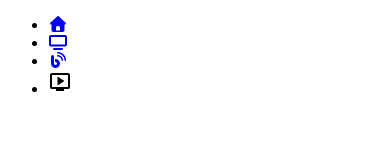
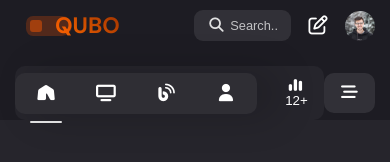
Before and after one commit to TuhinCds/QUBO, a plain HTML site: page index.html in a window 390 px wide. Drawn offline with nearby package versions, Linux system fonts and the light colour scheme.

Commit message:
added new

```diff
--- a/assets/css/components.css
+++ b/assets/css/components.css
@@ -0,0 +1,241 @@
+/* header start*/
+.header {
+    width: 100%;
+    display: flex;
+    align-items: center;
+    padding: 10px 15px;
+    background: var(--layout-color);
+    flex-direction: column;
+}
+.header-content {
+    display: flex;
+    align-items: center;
+}
+.nav-menu-define-1  {
+    margin-left: 00px;
+    background: var(--white-transparent-5);
+    border-radius: 10px;
+}
+.nav-menu-define-1 ul {
+    display: flex;
+    align-items: center;
+    list-style: none;
+    gap: 80px;
+    padding: 10px 20px;
+}
+.nav-menu-define-1 ul li button{
+    font-size: 1.30em;
+    text-decoration: none;
+    color: var(--white-100);
+    border: none;
+    background-color: transparent;
+}
+
+.header-right-side-content ul {
+    height: 100%;
+    display: flex;
+    align-items: center;
+    list-style: none;
+    gap: 15px;
+
+}
+.header-right-side-content {
+    overflow: hidden;
+}
+.logo-container {
+    margin-left: 40px;
+}
+.logo {
+    background: linear-gradient(39deg, rgb(255, 106, 0), rgb(158, 50, 0));
+    font-weight: bold;
+    font-size: 1.4rem;
+    -webkit-background-clip: text;
+    position: relative;
+    -webkit-text-fill-color: transparent;
+}
+.logo::before {
+    position: absolute;
+    content: "";
+    width: 46px;
+    height: 20px;
+    background: rgba(255, 85, 0, 0.234);
+    border-radius: 50px 70px 70px 50px;
+    left: -29px;
+    top: 50%;
+    transform: translateY(-50%);
+
+
+}
+.logo::after {
+    position: absolute;
+    content: "";
+    width: 12px;
+    height: 12px;
+    background: rgb(255, 89, 0);
+    border-radius: 3px;
+    left: -25.5px;
+    top: 50%;
+    transform: translateY(-50%);
+    animation: animateLogo  3s cubic-bezier(0.4, 0, 0.2, 1) infinite;
+}
+@keyframes animateLogo{
+   0% {
+    background: rgba(255, 89, 0, 1);
+  }
+  50% {
+    background: rgba(255, 89, 0, 0);
+  }
+  100% {
+    background: rgba(255, 89, 0, 1);
+  }
+}
+.header-right-side-content ul li button {
+    font-size: 1.2rem;
+    text-decoration: none;
+    color: var(--white-100);
+    border: none;
+    background: transparent;
+
+}
+.header-right-side-content ul li:first-child button{
+    background: var(--white-transparent-9);
+}
+.search-show-outer {
+    display: flex;
+    align-items: center;
+    background: var(--white-transparent-9);
+    padding: 8px 13px;
+    border-radius: 9px;
+    cursor: pointer;
+    transition: background .2s;
+}
+.search-show-outer:hover {
+    background: var(--white-transparent-15);
+}
+.search-show-inner  {
+    display: flex;
+    align-items: center;
+    gap: 5px;
+}
+.search-show-inner span {
+    font-size: .8rem;
+    display: flex;
+    align-items: center;
+    justify-content: center;
+    color: var(--white-transparent-70);
+}
+.search-show-inner i {
+    font-size: .9rem;
+    color: var(--white-transparent-83);
+}
+.User-profile img{
+    width: 30px;
+    height: 30px;
+    object-fit: cover;
+    border-radius: 10000px;
+}
+.User-profile {
+    display: flex;
+    align-items: center;
+}
+.nav-menu-define-1 ul li.active {
+    position: relative;
+}
+.nav-menu-define-1 ul li.active::after {
+    position: absolute;
+    content: "";
+    width: 100%;
+    height: 2px;
+    background: var(--white-transparent-83);
+    border-radius: 10p;
+    left: 0;
+    right: 0;
+    border-radius: 100px;
+    bottom: -23px;
+
+
+}
+.header-row1 {
+    display: flex;
+    align-items: center;
+    justify-content: space-between;
+    width: 100% ;
+}
+.header-row2 {
+    display: flex;
+    align-items: center;
+    margin-top: 25px;
+    width: 100%;
+}
+.header-row2 {
+    display: none;
+    align-items: center;
+    justify-content: space-between;
+}
+.nav-menu-define-2 {
+    margin-left: 0px;
+    background: var(--white-transparent-5);
+    border-radius: 10px;
+    box-shadow: 20px 0px 40px var(--black-transparent-40);
+}
+.nav-menu-define-2 ul {
+    display: flex;
+    align-items: center;
+    list-style: none;
+    gap: 38px;
+    padding: 10px 20px;
+}
+.nav-menu-define-2 ul li button{
+    font-size: 1.1em;
+    text-decoration: none;
+    color: var(--white-100);
+    border: none;
+    background-color: transparent;
+}
+
+.nav-menu-define-2 ul li.active {
+    position: relative;
+}
+.nav-menu-define-2 ul li.active::after {
+    position: absolute;
+    content: "";
+    width: calc(100% + 10px);
+    height: 2px;
+    background: var(--white-transparent-83);
+    border-radius: 10px;
+    left: 50%;
+    right: 0;
+    border-radius: 100px;
+    bottom: -19px;
+    transform: translateX(-50%);
+
+
+}
+#MenuControllerId {
+    padding: 10px 15px;
+    border: none;
+    border-radius: 10px;
+    background: var(--white-transparent-9);
+    color: var(--white-100);
+    font-size: 1.05rem;
+}
+.jobs-selection {
+    padding: 12px 15px;
+    border: none;
+    border-radius: 10px;
+    background: none;
+    color: var(--white-100)
+
+}
+.header-row2-sideLeft {
+    display: flex;
+    align-items: center;
+    gap: 10px;
+    background: var(--white-transparent-5);
+    border-radius: 10px;
+}
+#newJobs {
+    margin-left: 2px;
+    font-weight: 500;
+}
+/* Header end */
--- a/assets/css/layout.css
+++ b/assets/css/layout.css
@@ -0,0 +1,11 @@
+body {
+    width: 100%;
+    height: 100vh;
+    display: grid;
+    grid-template-areas:
+    "header header"
+    "main main"
+    ;
+    grid-template-columns: 1fr;
+    grid-template-rows: var(--header-height) 1fr auto;
+}
--- a/assets/css/responsve.css
+++ b/assets/css/responsve.css
@@ -0,0 +1,21 @@
+@media (max-width: 768px) {
+    .header-content{
+        display: none;
+    }
+    body {
+        grid-template-rows: var(--header-height-two) 1fr auto ;
+    }
+    .header-row2 {
+        display: flex;
+        align-items: center;
+    }
+}
+@media (max-width: 1024px) {
+
+}
+@media (max-width: 500px) {
+
+}
+@media (max-width: 450px) {
+
+}
--- a/assets/css/style.css
+++ b/assets/css/style.css
@@ -0,0 +1,34 @@
+@import url('https://fonts.googleapis.com/css2?family=DM+Sans:ital,opsz,wght@0,9..40,100..1000;1,9..40,100..1000&family=Montserrat:ital,wght@0,100..900;1,100..900&family=Poppins:ital,wght@0,100;0,200;0,300;0,400;0,500;0,600;0,700;0,800;0,900;1,100;1,200;1,300;1,400;1,500;1,600;1,700;1,800;1,900&family=Quicksand:wght@300..700&display=swap');
+:root {
+    --header-height: 75px;
+    --header-height-two: 120px;
+    --layout-color: rgb(29, 28, 35);
+    --bg-color: rgb(38, 37, 44);
+    --white-100: white;
+    --white-transparent-5: rgba(255, 255, 255, 0.041);
+    --white-transparent-9: rgba(255, 255, 255, 0.089);
+    --white-transparent-15: rgba(255, 255, 255, 0.188);
+    --white-transparent-70: rgba(255, 255, 255, 0.701);
+    --white-transparent-83: rgba(255, 255, 255, 0.856);
+    --black-100: black;
+    --black-transparent-90: rgba(0, 0, 0, 0.906);
+    --black-transparent-80: rgba(0, 0, 0, 0.849);
+    --black-transparent-70: rgba(0, 0, 0, 0.711);
+    --black-transparent-60: rgba(0, 0, 0, 0.528);
+    --black-transparent-50: rgba(0, 0, 0, 0.352);
+    --black-transparent-40: rgba(0, 0, 0, 0.201);
+
+
+}
+
+*,
+*::after,
+*::before {
+    margin: 0;
+    padding: 0;
+    box-sizing: border-box;
+}
+body {
+    font-family: "DM Sans", sans-serif;
+    background: var(--bg-color);
+}
--- a/index.html
+++ b/index.html
@@ -3,27 +3,63 @@
 <head>
     <meta charset="UTF-8">
     <meta name="viewport" content="width=device-width, initial-scale=1.0">
-    <title>Document</title>
+    <title>QUBO</title>
     <link rel="stylesheet" href="assets/css/components.css">
     <link rel="stylesheet" href="assets/css/layout.css">
     <link rel="stylesheet" href="assets/css/style.css">
     <link rel="stylesheet" href="assets/css/responsve.css">
     <link rel="stylesheet" href="assets/fonts/fontawesome-free-7.0.0-web/css/all.min.css">
+    <link
+    href="https://cdn.jsdelivr.net/npm/remixicon@4.7.0/fonts/remixicon.css"
+    rel="stylesheet"
+/>
 </head>
 <body>
     <header class="header">
-        <div class="header-left-side-content">
-            <div class="logo"></div>
+        <div class="header-row1">
+            <div class="header-left-side-content">
+            <div class="logo-container">
+                <span class="logo">QUBO</span>
+            </div>
         </div>
         <div class="header-content">
             <nav class="nav-menu-define-1">
                 <ul>
-                    <li><a href="#"><i class="fa-solid fa-house"></i></a></li>
-                    <li><a href="#"><i class="fa-solid fa-tv"></i></a></li>
-                    <li><a href="#"><i class="fa-solid fa-blog"></i></a></li>
-                    <li><a href="#"><svg xmlns="http://www.w3.org/2000/svg" height="24px" viewBox="0 -960 960 960" width="24px" fill="#000000"><path d="m380-340 280-180-280-180v360Zm-60 220v-80H160q-33 0-56.5-23.5T80-280v-480q0-33 23.5-56.5T160-840h640q33 0 56.5 23.5T880-760v480q0 33-23.5 56.5T800-200H640v80H320ZM160-280h640v-480H160v480Zm0 0v-480 480Z"/></svg></a></li>
+                    <li class="active"><button><i class="fa-solid fa-tent"></i></button></li>
+                    <li><button><i class="fa-solid fa-tv"></i></button></li>
+                    <li><button><i class="fa-solid fa-blog"></i></button></li>
+                    <li><button><i class="fa-solid fa-user"></i></button></li>
                 </ul>
             </nav>
+        </div>
+        <div class="header-right-side-content">
+            <nav>
+                <ul>
+                    <li><button class="search-show-outer"><div class="search-show-inner"><i class="fa-solid fa-magnifying-glass"></i> <span>Search..</span></div></button></li>
+                    <li><button><i class="fa-regular fa-pen-to-square"></i></button></li>
+                    <li><button class="User-profile"><img src="/img/image.png" alt=""></button></li>
+                </ul>
+            </nav>
+        </div>
+        </div>
+        <div class="header-row2">
+            <div class="header-row2-sideLeft">
+            <nav class="nav-menu-define-2">
+                <ul>
+                    <li class="active"><button><i class="fa-solid fa-tent"></i></button></li>
+                    <li><button><i class="fa-solid fa-tv"></i></button></li>
+                    <li><button><i class="fa-solid fa-blog"></i></button></li>
+                    <li><button><i class="fa-solid fa-user"></i></button></li>
+                </ul>
+            </nav>
+                <button class="jobs-selection">
+                    <i class="fa-solid fa-chart-simple"></i>
+                    <span id="newJobs">12+</span>
+                </button>
+            </div>
+            <button aria-label="Open menu" class="MenuController" id="MenuControllerId">
+                <i class="fa-solid fa-bars-staggered"></i>
+            </button>
         </div>
     </header>
     <main class="main">
```
Also changed, not shown: img/image.png (added).
